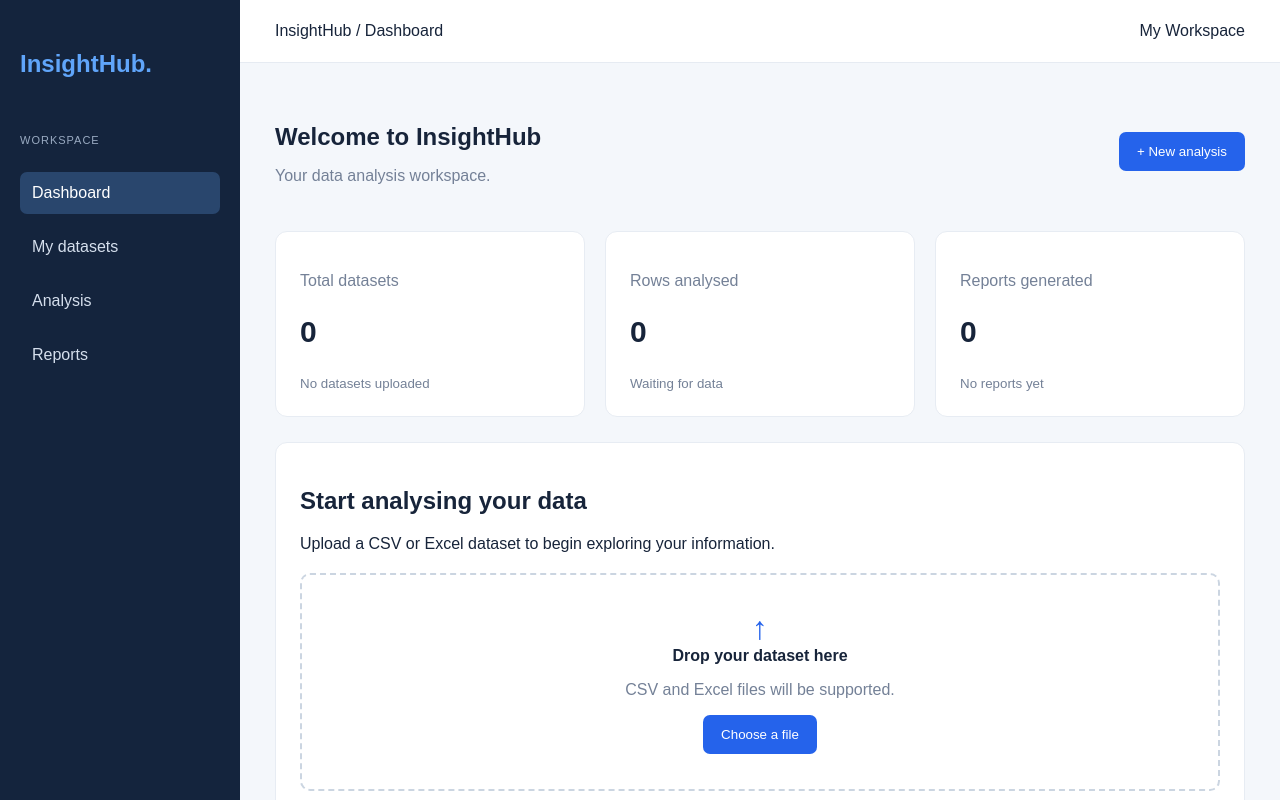
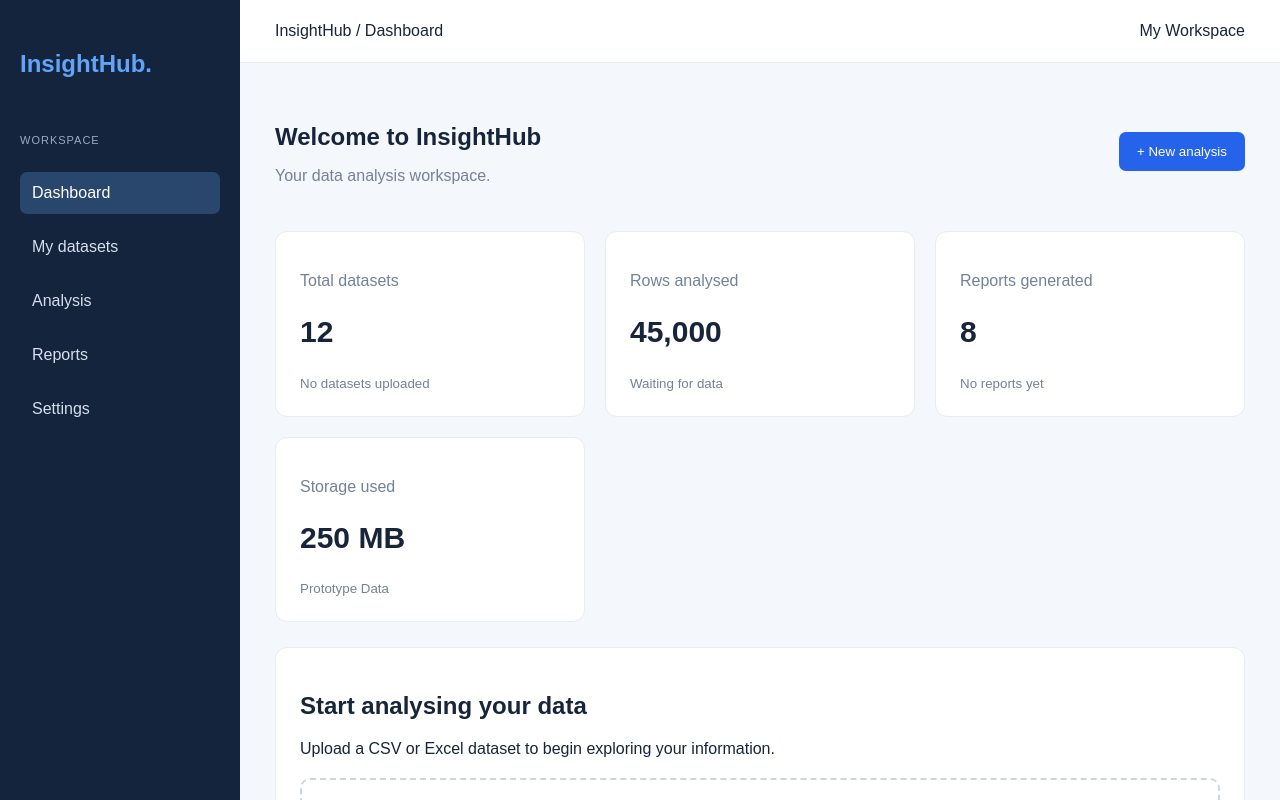
Before and after one commit to Data-isLife/InsightHub, a Next.js app: page / in a window 1280 px wide. Shown: the top 800 px of the page. Built offline with nearby package versions, Linux system fonts and the light colour scheme.

Commit message:
Improve dashboard interface

```diff
--- a/app/page.tsx
+++ b/app/page.tsx
@@ -1,8 +1,9 @@
 
 const stats = [
-  { label: "Total datasets", value: "0", description: "No datasets uploaded" },
-  { label: "Rows analysed", value: "0", description: "Waiting for data" },
-  { label: "Reports generated", value: "0", description: "No reports yet" },
+  { label: "Total datasets", value: "12", description: "No datasets uploaded" },
+  { label: "Rows analysed", value: "45,000", description: "Waiting for data" },
+  { label: "Reports generated", value: "8", description: "No reports yet" },
+  { label: "Storage used", value: "250 MB", description: "Prototype Data"}
 ];
 
 export default function Home() {
@@ -16,6 +17,7 @@ export default function Home() {
           <a href="#">My datasets</a>
           <a href="#">Analysis</a>
           <a href="#">Reports</a>
+          <a href="#">Settings</a>
         </nav>
         <div className="sidebar-footer">
           Data intelligence, simplified.
```
